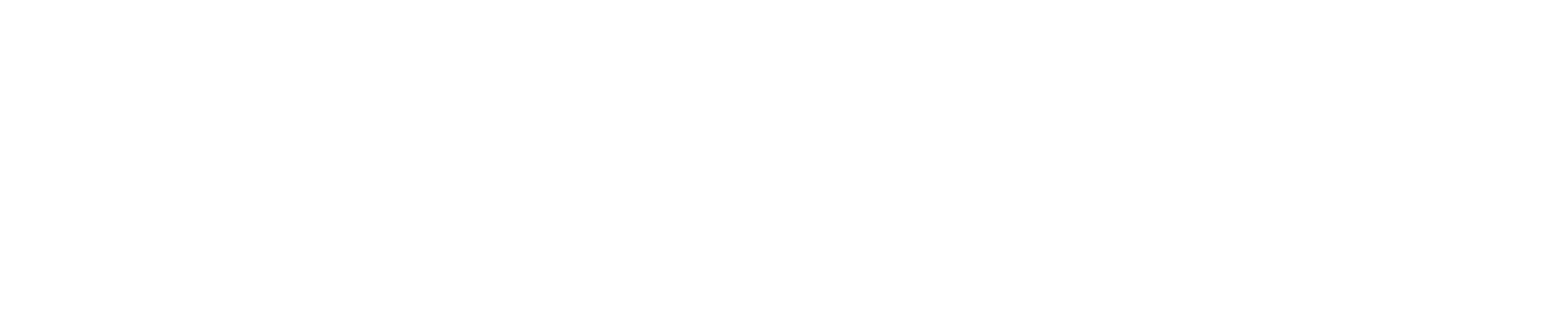
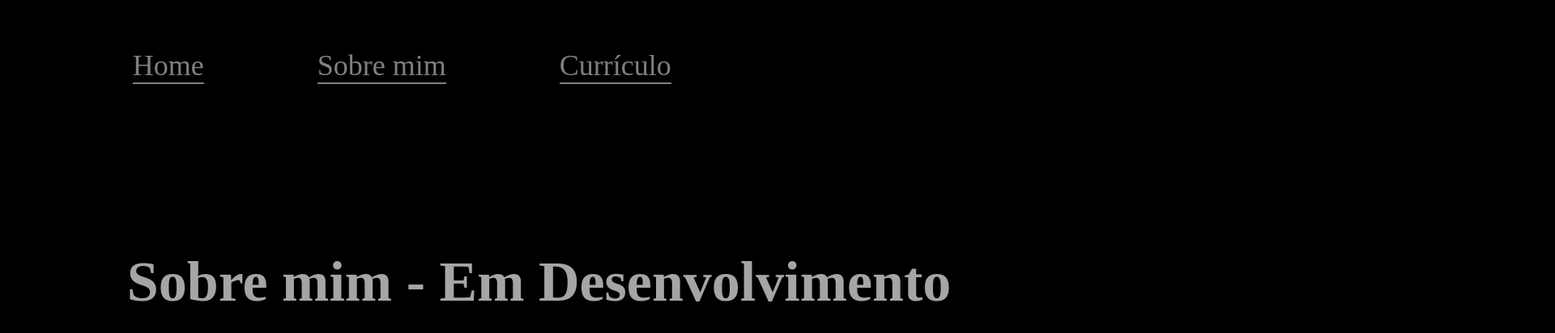
Before and after one commit to MateusZanchetaDev/Portfolio, a plain HTML site: page sobre-mim.html in a window 1280 px wide. Shown: the top 412 px of the page at 81% size, 1920 px wide, since content can reach past the window. Drawn offline with Linux system fonts and the light colour scheme.

Commit message:
Teste 8 e novas paginas em desenvolvimento

```diff
--- a/css/curriculo.css
+++ b/css/curriculo.css
@@ -0,0 +1,98 @@
+* {
+  padding: 0px;
+  margin: 0px;
+  background-color: black;
+  font-family: "Times New Roman", Times, serif;
+}
+
+header {
+  padding-bottom: 8%;
+}
+
+ul {
+  display: flex;
+  margin-top: 60px;
+  color: #808080;
+}
+
+li {
+  list-style: none;
+  font-size: 26px;
+}
+
+header a {
+  color: grey;
+  margin-right: 140px;
+  text-decoration: none;
+  border-bottom: 2px solid grey;
+}
+
+header a:hover{
+  border-bottom: 2px solid white;
+}
+
+section,
+ul {
+  padding-left: 13%;
+}
+
+h1{
+  color: rgb(165, 165, 165);
+  width: 100%;
+  text-align: center;
+  font-size: 70px;
+}
+
+section {
+    display: flex;
+    justify-content: center;
+    align-items: center;
+}
+
+@media (min-width: 720px) and (max-width: 1520px) {
+  header {
+    width: 320%;
+    margin-bottom: 8%;
+  }
+
+  section, ul {
+    padding-left: 4%;
+  }
+
+  li {
+    font-size: 36px;
+  }
+}
+
+@media (max-width: 450px) {
+  header {
+    width: 250%;
+    margin-bottom: 8%;
+  }
+
+  section, ul {
+    padding-left: 4%;
+  }
+
+  li {
+    font-size: 20px;
+    margin-right: 80px;
+  }
+}
+
+
+@media (max-width: 390px) {
+  header {
+    width: 250%;
+    margin-bottom: 8%;
+  }
+
+  section, ul {
+    padding-left: 4%;
+  }
+
+  li {
+    font-size: 20px;
+    margin-right: 40px;
+  }
+}
--- a/css/home.css
+++ b/css/home.css
@@ -16,9 +16,19 @@ ul {
 }
 
 li {
-  margin-right: 140px;
   list-style: none;
   font-size: 26px;
+}
+
+header a {
+  color: grey;
+  margin-right: 140px;
+  text-decoration: none;
+  border-bottom: 2px solid grey;
+}
+
+header a:hover{
+  border-bottom: 2px solid white;
 }
 
 h1,
@@ -63,7 +73,7 @@ span {
   justify-content: center;
 }
 
-a {
+.redes a {
   display: flex;
   margin-top: 10%;
   margin-left: 20%;
@@ -80,7 +90,7 @@ a {
   transition: 0.2s;
 }
 
-a:hover {
+.redes a:hover {
   border: 2px solid grey;
 }
 
--- a/css/sobre-mim.css
+++ b/css/sobre-mim.css
@@ -0,0 +1,98 @@
+* {
+  padding: 0px;
+  margin: 0px;
+  background-color: black;
+  font-family: "Times New Roman", Times, serif;
+}
+
+header {
+  padding-bottom: 8%;
+}
+
+ul {
+  display: flex;
+  margin-top: 60px;
+  color: #808080;
+}
+
+li {
+  list-style: none;
+  font-size: 26px;
+}
+
+header a {
+  color: grey;
+  margin-right: 140px;
+  text-decoration: none;
+  border-bottom: 2px solid grey;
+}
+
+header a:hover{
+  border-bottom: 2px solid white;
+}
+
+section,
+ul {
+  padding-left: 13%;
+}
+
+h1{
+  color: rgb(165, 165, 165);
+  width: 100%;
+  text-align: center;
+  font-size: 70px;
+}
+
+section {
+    display: flex;
+    justify-content: center;
+    align-items: center;
+}
+
+@media (min-width: 720px) and (max-width: 1520px) {
+  header {
+    width: 320%;
+    margin-bottom: 8%;
+  }
+
+  section, ul {
+    padding-left: 4%;
+  }
+
+  li {
+    font-size: 36px;
+  }
+}
+
+@media (max-width: 450px) {
+  header {
+    width: 250%;
+    margin-bottom: 8%;
+  }
+
+  section, ul {
+    padding-left: 4%;
+  }
+
+  li {
+    font-size: 20px;
+    margin-right: 80px;
+  }
+}
+
+
+@media (max-width: 390px) {
+  header {
+    width: 250%;
+    margin-bottom: 8%;
+  }
+
+  section, ul {
+    padding-left: 4%;
+  }
+
+  li {
+    font-size: 20px;
+    margin-right: 40px;
+  }
+}
--- a/curriculo.html
+++ b/curriculo.html
@@ -0,0 +1,23 @@
+<!DOCTYPE html>
+<html lang="en">
+<head>
+    <meta charset="UTF-8">
+    <meta name="viewport" content="width=device-width, initial-scale=1.0">
+    <link rel="stylesheet" href="https://cdnjs.cloudflare.com/ajax/libs/font-awesome/6.5.1/css/all.min.css" integrity="sha512-DTOQO9RWCH3ppGqcWaEA1BIZOC6xxalwEsw9c2QQeAIftl+Vegovlnee1c9QX4TctnWMn13TZye+giMm8e2LwA==" crossorigin="anonymous" referrerpolicy="no-referrer" />
+    <link rel="stylesheet" href="css/curriculo.css">
+    <title>Currículo</title>
+</head>
+<body>
+    <header>
+        <ul>
+            <a href="index.html"><li>Home</li></a>
+            <a href="sobre-mim.html"><li>Sobre mim</li></a>
+            <a href="curriculo.html"><li>Currículo</li></a>
+        </ul>
+    </header>
+
+    <section>
+        <h1>Currículo - Em Desenvolvimento</h1>
+    </section>
+</body>
+</html>
--- a/sobre-mim.html
+++ b/sobre-mim.html
@@ -0,0 +1,23 @@
+<!DOCTYPE html>
+<html lang="en">
+<head>
+    <meta charset="UTF-8">
+    <meta name="viewport" content="width=device-width, initial-scale=1.0">
+    <link rel="stylesheet" href="https://cdnjs.cloudflare.com/ajax/libs/font-awesome/6.5.1/css/all.min.css" integrity="sha512-DTOQO9RWCH3ppGqcWaEA1BIZOC6xxalwEsw9c2QQeAIftl+Vegovlnee1c9QX4TctnWMn13TZye+giMm8e2LwA==" crossorigin="anonymous" referrerpolicy="no-referrer" />
+    <link rel="stylesheet" href="css/sobre-mim.css">
+    <title>Sobre mim</title>
+</head>
+<body>
+    <header>
+        <ul>
+            <a href="index.html"><li>Home</li></a>
+            <a href="sobre-mim.html"><li>Sobre mim</li></a>
+            <a href="curriculo.html"><li>Currículo</li></a>
+        </ul>
+    </header>
+
+    <section>
+        <h1>Sobre mim - Em Desenvolvimento</h1>
+    </section>
+</body>
+</html>
```
Also changed, not shown: index.html (+3 -3 lines).
